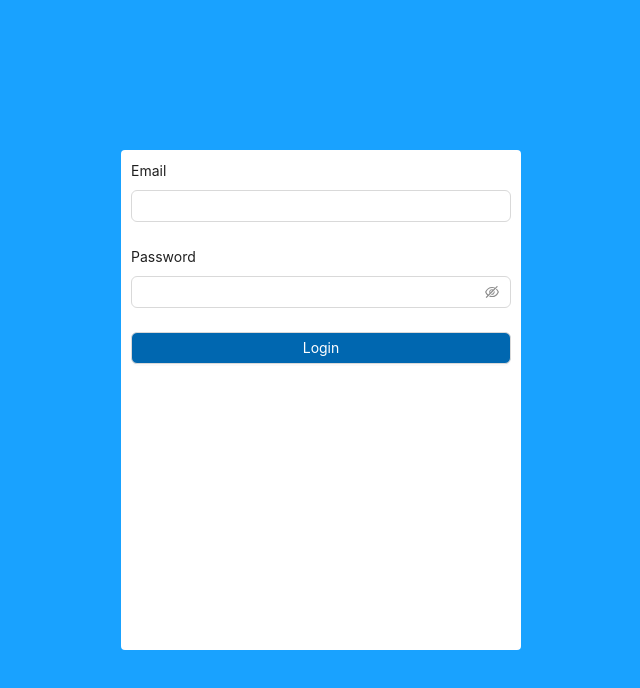
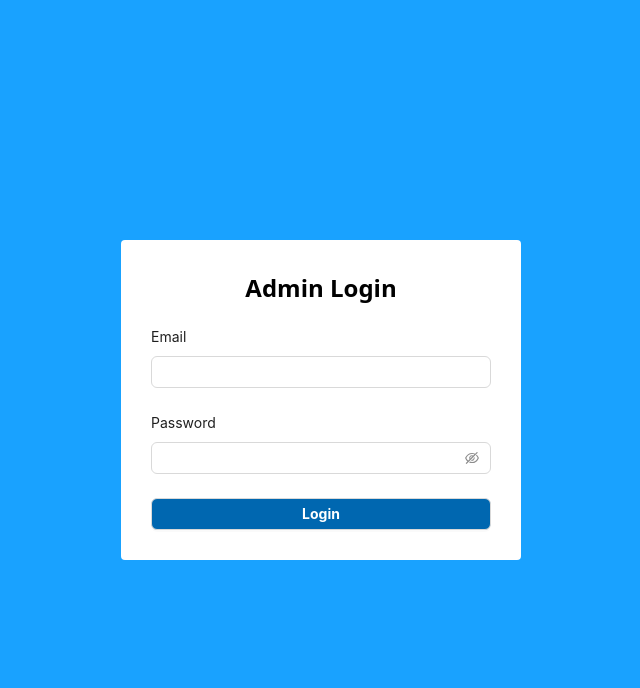
Before and after one commit to rfanan/WO, a Next.js app: page /admin/sign-in in a window 1280 px wide. Shown: the top 688 px of the page, without its empty margins (319-959 px from the left). Built offline with nearby package versions, Linux system fonts and the light colour scheme; no server answers.

Commit message:
admin login & auth auto redirect

```diff
--- /dev/null
+++ b/src/lib/auth.tsx
@@ -0,0 +1,43 @@
+import React, { createContext, useContext, useState, useEffect, ReactNode } from "react";
+import { subscribeToAuthChanges } from "@/lib/config/firebase";
+import { User } from "firebase/auth";
+import { useRouter } from "next/router";
+
+interface AuthContextProps {
+  user: User | null;
+}
+
+const AuthContext = createContext<AuthContextProps | undefined>(undefined);
+
+export const AuthProvider = ({ children }: { children: ReactNode }) => {
+  const router = useRouter();
+  const pathnameParts = router.asPath?.split('/').filter(part => part.length > 0);
+
+  const [user, setUser] = useState<User | null>(null);
+
+  useEffect(() => {
+    const unsubscribe = subscribeToAuthChanges((user) => {
+      setUser(user);
+
+      if (!user && pathnameParts[0] === "admin" && pathnameParts[1] !== "sign-in") {
+        router.push("/admin/sign-in");
+      }
+    });
+
+    return () => unsubscribe();
+  }, []);
+
+  return (
+    <AuthContext.Provider value={{ user }}>
+      {children}
+    </AuthContext.Provider>
+  );
+};
+
+export const useAuth = () => {
+  const context = useContext(AuthContext);
+  if (context === undefined) {
+    throw new Error("useAuth must be used within an AuthProvider");
+  }
+  return context;
+};
--- a/src/pages/_app.tsx
+++ b/src/pages/_app.tsx
@@ -1,5 +1,6 @@
 import DashboardHeader from "@/components/common/DashboardHeader";
 import SideNavigation from "@/components/common/SideNavigation";
+import { AuthProvider } from "@/lib/auth";
 import "@/styles/globals.css";
 import { Layout } from "antd";
 import { Content } from "antd/es/layout/layout";
@@ -26,7 +27,9 @@ export default function App({ Component, pageProps }: AppProps) {
         <Layout>
           <DashboardHeader collapsed={collapsed} onClick={() => setCollapsed(!collapsed)} />
           <Content>
-            <Component {...pageProps} />
+            <AuthProvider>
+              <Component {...pageProps} />
+            </AuthProvider>
           </Content>
         </Layout>
       </Layout>
--- a/src/pages/admin/index.tsx
+++ b/src/pages/admin/dashboard/index.tsx
@@ -1,6 +1,9 @@
+import { useAuth } from "@/lib/auth";
 import { COLOR } from "@/styles/color";
 
-export default function SignIn() {
+export default function Dashboard() {
+  const { user } = useAuth();
+
   return (
     <div style={{
       margin: '24px 16px',
--- a/src/pages/admin/sign-in/index.tsx
+++ b/src/pages/admin/sign-in/index.tsx
@@ -1,8 +1,40 @@
 import InputForm from "@/components/form/InputForm";
+import { defaultErrorModal } from "@/components/modal/DefaultErrorModal";
+import { getFirebaseAuth } from "@/lib/config/firebase";
 import { COLOR } from "@/styles/color";
+import { defaultRequiredRules } from "@/util/common";
 import { Button, Col, Form, Row } from "antd";
+import { signInWithEmailAndPassword } from "firebase/auth";
+import { useRouter } from "next/router";
+import { useState } from "react";
 
 export default function SignIn() {
+  const [form]: any = Form.useForm();
+  const [isLoading, setIsLoading] = useState(false)
+  const router = useRouter();
+
+  function handleLogin(item: any) {
+    console.log(item)
+    setIsLoading(true)
+    try {
+      const auth = getFirebaseAuth();
+      signInWithEmailAndPassword(auth, item['email'], item['password'])
+        .then((userCredential) => {
+          const user = userCredential.user;
+          console.log('login success', user)
+          router.push("/admin")
+          setIsLoading(false)
+        })
+        .catch((error: any) => {
+          defaultErrorModal(error.message)
+          setIsLoading(false)
+        });
+    } catch (error) {
+      defaultErrorModal(error)
+      setIsLoading(false)
+    }
+  }
+
   return (
     <div style={{
       backgroundColor: COLOR.blue,
@@ -10,34 +42,55 @@ export default function SignIn() {
       height: "100vh",
       display: "flex",
       justifyContent: "center",
-      alignItems: "center"
+      alignItems: "center",
     }}>
       <div style={{
         backgroundColor: "white",
-        minHeight: "500px",
         width: "400px",
         borderRadius: 4,
-        padding: 10
+        padding: 30
       }}>
-        <Form layout={'vertical'}>
+        <div style={{
+          display: "flex",
+          justifyContent: "center",
+          fontSize: 24,
+          fontWeight: "bold",
+          marginBottom: 20
+        }}>
+          Admin Login
+        </div>
+        <Form
+          form={form}
+          onFinish={handleLogin}
+          layout={'vertical'}
+          requiredMark={false}>
           <Row gutter={16}>
             <Col span={24}>
               <InputForm
                 label={"Email"}
                 type="Input"
+                name={"email"}
+                rules={[
+                  { type: 'email', message: 'Please enter valid email address' },
+                  { min: 4, message: 'Please enter valid email address' },
+                  ...defaultRequiredRules()
+                ]}
               />
             </Col>
             <Col span={24}>
               <InputForm
+                name={"password"}
                 label={"Password"}
                 type="Password"
+                rules={defaultRequiredRules()}
               />
             </Col>
             <Col span={24}>
-              <Button style={{
+              <Button loading={isLoading} htmlType={"submit"} style={{
                 width: "100%",
                 backgroundColor: COLOR.primaryButton,
-                color: COLOR.white
+                color: COLOR.white,
+                fontWeight: "bold"
               }}>
                 Login
               </Button>
--- /dev/null
+++ b/src/util/common.ts
@@ -0,0 +1,3 @@
+export function defaultRequiredRules(name?: any) {
+    return [{required: true, message: `Please input ${name ?? 'data'}!`}]
+}
```
